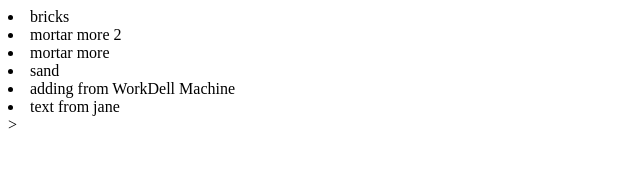
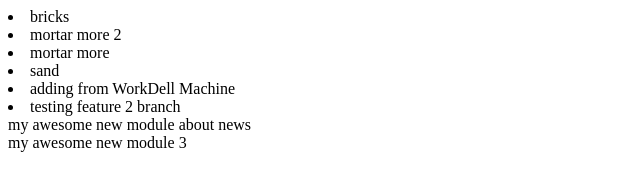
Before and after one commit to niroshann/GitTestRepo, a plain HTML site: page index.html in a window 1280 px wide. Shown: the whole page, without its empty margins (0-640 px from the left). Drawn offline with Linux system fonts and the light colour scheme.

Commit message:
modified index and index2.html

```diff
--- a/index.html
+++ b/index.html
@@ -1,11 +1,21 @@
 <html>
 <body>
+	<module-one>
 	<div>
 		<li>bricks</li>
 		<li>mortar more 2</li>
 		<li>mortar more</li>
 		<li>sand</li>
 		<li>adding from WorkDell Machine</li>
-		<li>text from jane</li>>
+		<li>testing feature 2 branch</li>
 	</div>
+	</module-one>
+
+	<module-two>
+	<div>my awesome new module about news</div>
+	</module-two>
+
+	<module-three>
+	<div>my awesome new module 3</div>
+	</module-three>
 </body>
```
Also changed, not shown: index2.html (+1 -1 lines).
